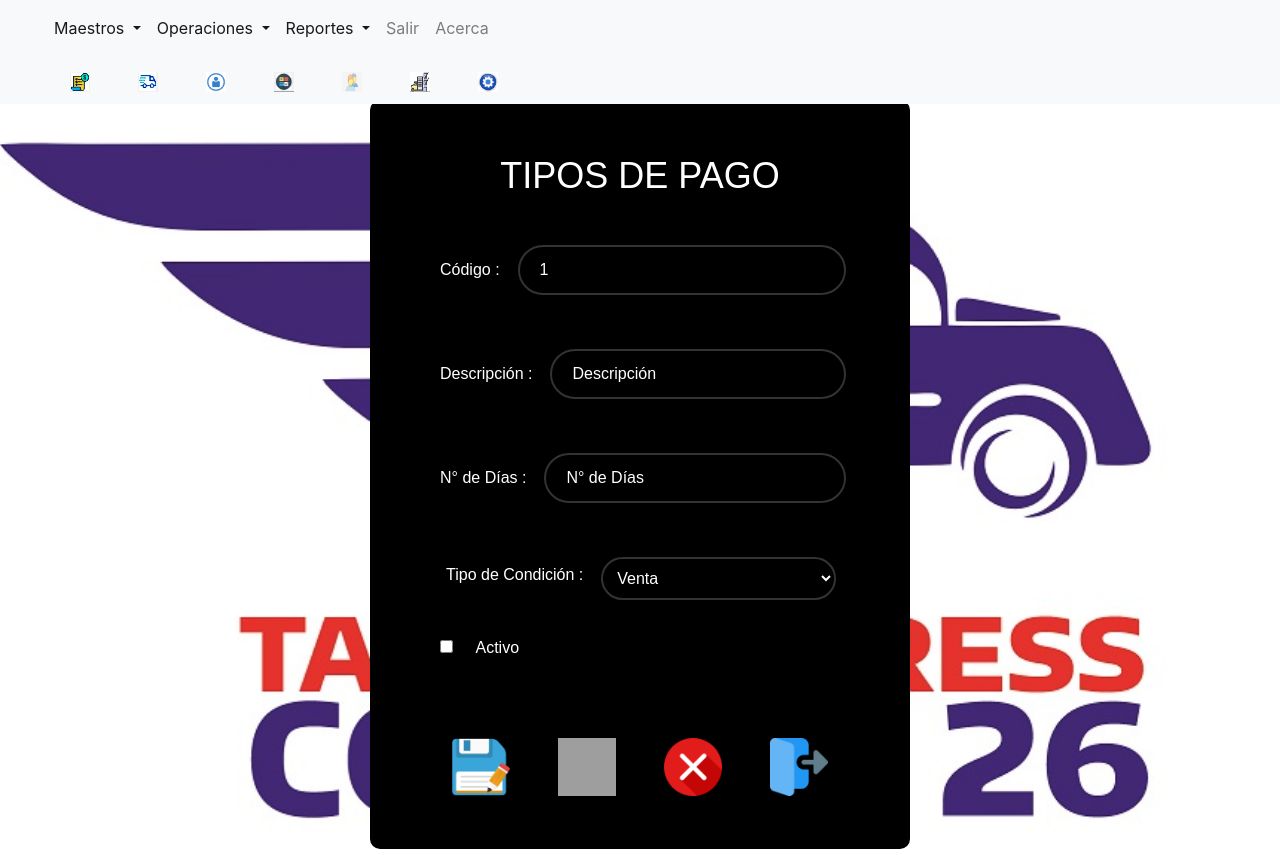
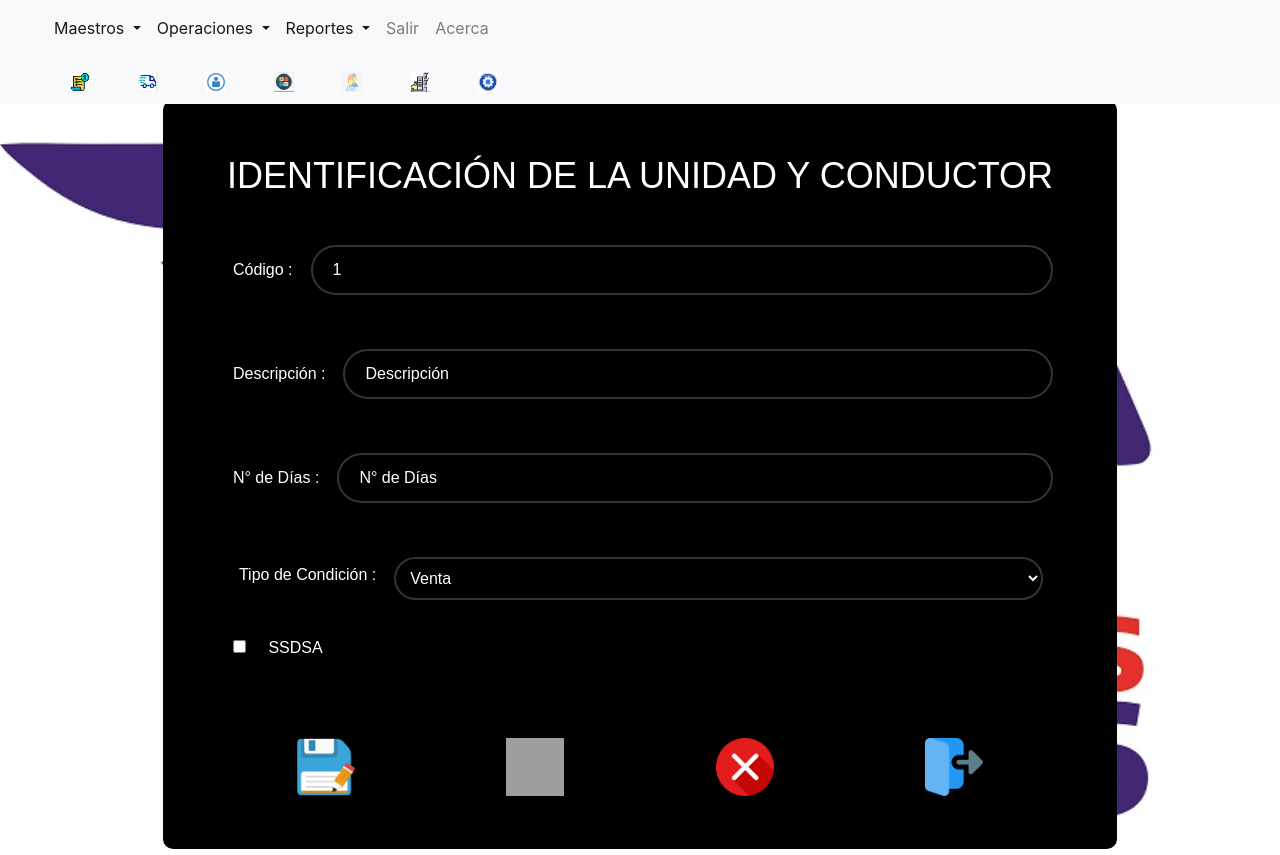
Before and after one commit to ELMER751/PROYECTOTACNA, a PHP site: page /dashboard/d_viaje.php in a window 1280 px wide. Run offline with PHP 8.4, Linux system fonts and the light colour scheme; a user stored in the database is signed in; data that the repository does not hold is empty; grey boxes are pictures that could not be loaded.

Commit message:
Update d_viaje.php

```diff
--- a/TacnaExpress/d_viaje.php
+++ b/TacnaExpress/d_viaje.php
@@ -24,7 +24,7 @@
         <body>
             <div class="wrapper">
                 <form id="miFormulario" method="POST" action="procesos.php?pagina_anterior=<?php echo urlencode($_SERVER['PHP_SELF']); ?>">
-                    <h1>TIPOS DE PAGO</h1>
+                    <h1>IDENTIFICACIÓN DE LA UNIDAD Y CONDUCTOR</h1>
                     <div class="input-box">
                         <p>Código :</p>
                         <input id="CODIGO" type="text" name="CODIGO" placeholder="Código" value="<?php echo $ultimo_codigo+1?>" required onkeypress="return handleEnter(event, 'DESC')" readonly >
@@ -46,7 +46,7 @@
                     </div>
                     <div>
                         <input type="checkbox" name="miCheck" id="miCheck">
-                        <label for="miCheck">Activo</label>
+                        <label for="miCheck">SSDSA</label>
                     </div>
                     <div class="input-box">
                         <button type="submit" name="guardar_tp" class="btn"><img id="image" src="img/guardar.png" alt="image 1" width="70px" height="70px"></button>
```
